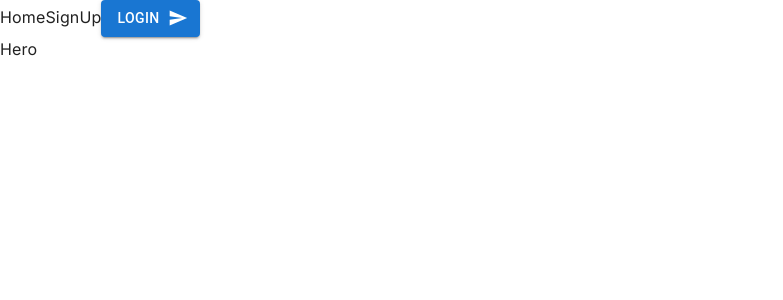
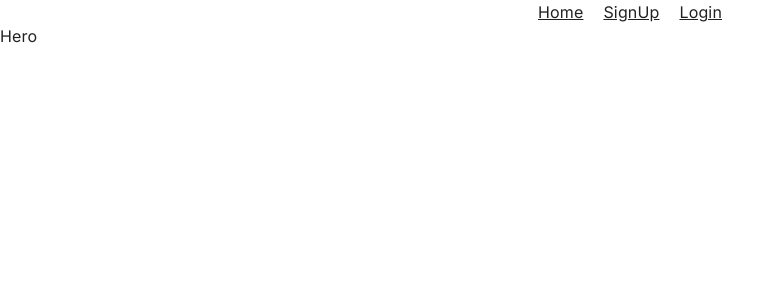
Before and after one commit to ahsanshakil-baust/Nodejs-Mysql, a Next.js app in the folder postfrontend/: page / in a window 1280 px wide. Shown: the top 300 px of the page, without its empty margins (0-783 px from the left). Built offline with nearby package versions, Linux system fonts and the light colour scheme.

Commit message:
Frontend working

```diff
--- a/postfrontend/app/components/navbar/Navbar.tsx
+++ b/postfrontend/app/components/navbar/Navbar.tsx
@@ -3,20 +3,21 @@ import React from "react";
 import { NavbarWrapper } from "./style";
 import { navwrapper } from "./tailwind";
 import Link from "next/link";
-import Button from "@mui/material/Button";
-import SendIcon from "@mui/icons-material/Send";
 
 const Navbar = () => {
     return (
         <NavbarWrapper className={navwrapper}>
-      <Link href="/pages/home">Home</Link>
-      <Link href="/pages/signup">SignUp</Link>
+            <Link className="underline mr-5" href="/pages/home">
+                Home
+            </Link>
 
-      <Button variant="contained" endIcon={<SendIcon />}>
-        <Link className="no-underline " href="/pages/login">
+            <Link className="underline mr-5" href="/pages/signup">
+                SignUp
+            </Link>
+
+            <Link className="underline mr-5" href="/pages/login">
                 Login
             </Link>
-      </Button>
         </NavbarWrapper>
     );
 };
--- a/postfrontend/app/components/navbar/style.ts
+++ b/postfrontend/app/components/navbar/style.ts
@@ -1,3 +1,6 @@
 import { styled } from "@mui/material";
 
-export const NavbarWrapper = styled("div")({});
+export const NavbarWrapper = styled("div")({
+    display: "flex",
+    justifyContent: "center",
+});
--- a/postfrontend/app/globals.css
+++ b/postfrontend/app/globals.css
@@ -3,9 +3,9 @@
 @tailwind utilities;
 
 * {
-  margin: 0;
-  padding: 0;
-  box-sizing: border-box;
+    margin: 0;
+    padding: 0;
+    box-sizing: border-box;
 }
 
 body {
--- a/postfrontend/app/store/slice.ts
+++ b/postfrontend/app/store/slice.ts
@@ -0,0 +1,13 @@
+import { createSlice } from "@reduxjs/toolkit";
+
+const obj = {};
+
+const auth = createSlice({
+    name: "post",
+    initialState: obj,
+    reducers: {
+        addPost: (state, action) => {
+            state = action.payload;
+        },
+    },
+});
--- a/postfrontend/app/store/store.ts
+++ b/postfrontend/app/store/store.ts
@@ -0,0 +1,7 @@
+import { configureStore } from "@reduxjs/toolkit";
+
+const store = configureStore({
+    reducer,
+});
+
+export default store;
--- a/postfrontend/package.json
+++ b/postfrontend/package.json
@@ -13,9 +13,11 @@
     "@emotion/styled": "^11.11.0",
     "@mui/icons-material": "^5.14.18",
     "@mui/material": "^5.14.18",
+    "@reduxjs/toolkit": "^1.9.7",
     "next": "14.0.3",
     "react": "^18",
-    "react-dom": "^18"
+    "react-dom": "^18",
+    "react-redux": "^8.1.3"
   },
   "devDependencies": {
     "@types/node": "^20",
--- a/postfrontend/tailwind.config.ts
+++ b/postfrontend/tailwind.config.ts
@@ -18,22 +18,4 @@ const config: Config = {
     plugins: [],
 };
 
-// tailwind.config.js
-module.exports = {
-  // Other Tailwind CSS configurations...
-  prefix: "tw-", // Prefix all Tailwind classes
-  purge: {
-    content: [
-      "./src/**/*.{js,jsx,ts,tsx}",
-      // Add other file paths as needed
-    ],
-    options: {
-      safelist: [
-        "MuiButton",
-        "MuiTypography" /* Add more Material-UI classes as needed */,
-      ],
-    },
-  },
-};
-
 export default config;
```
Also changed, not shown: 2 other files (tests, documents, lock files or other folders). Lines whose indentation alone changed are shown as unchanged.
